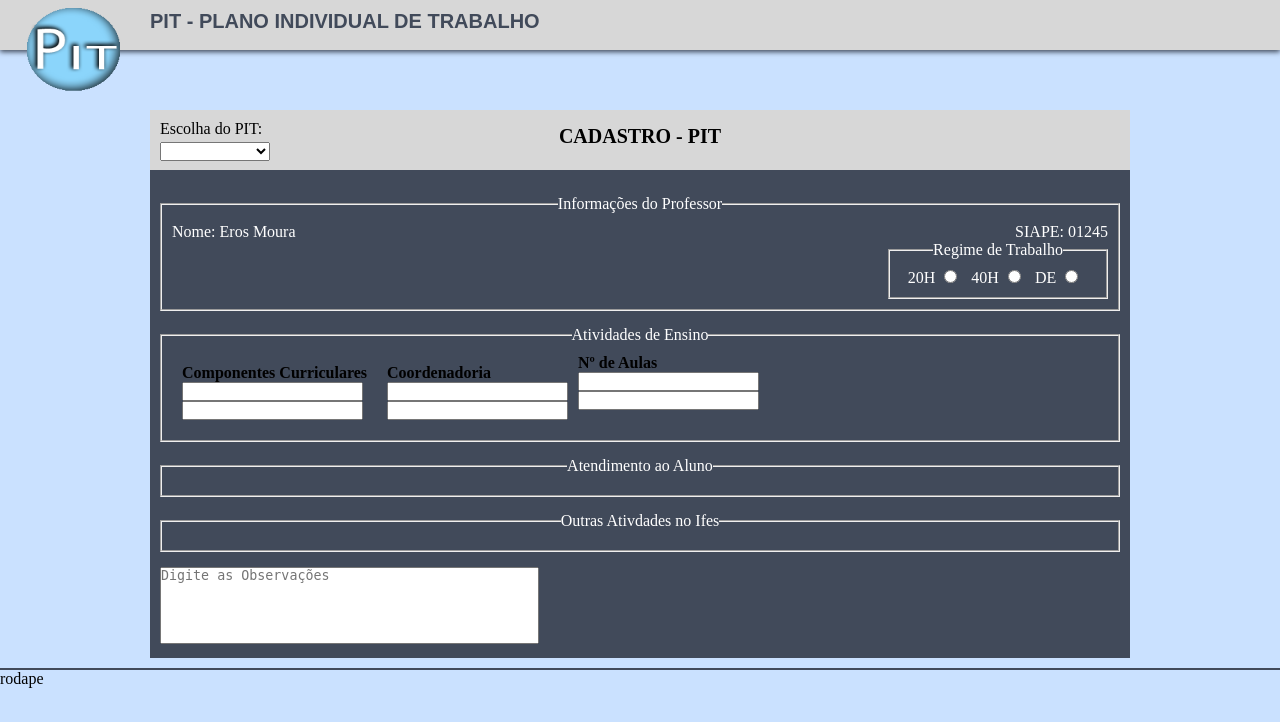
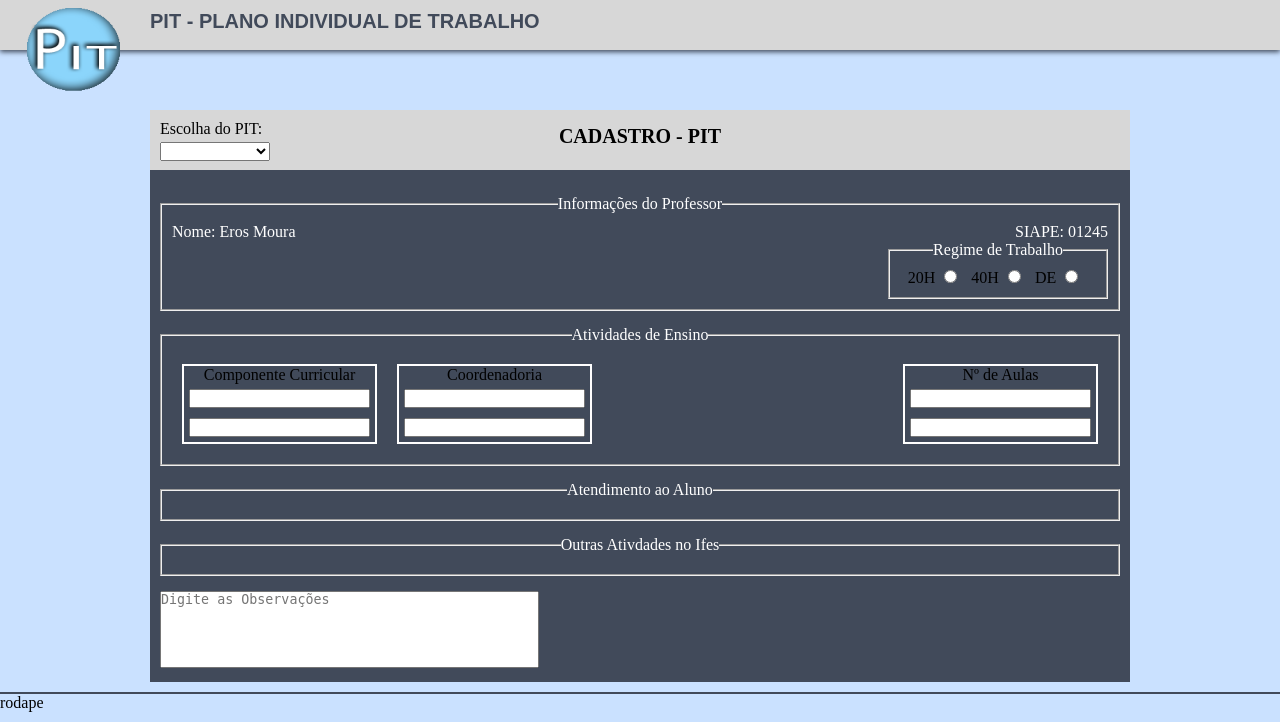
Before and after one commit to AdrianoAmorim/Repositorio, a PHP site: page / in a window 1280 px wide. Shown: the top 722 px of the page. Run offline with PHP 8.4, Linux system fonts and the light colour scheme; data that the repository does not hold is empty.

Commit message:
Ultima Atualização
Subindo so pra att mesmo

```diff
--- a/Pit/css/estiloIndex.css
+++ b/Pit/css/estiloIndex.css
@@ -19,6 +19,9 @@ div#container section#scCadastroPit form#frmPit fieldset#camposDados1 {
 }
 
 /*Classes ---------------------------------------------------------------------*/
+.inDados{
+    margin: 5px;
+}
 .camposDados{
     float: left;
     width: 100%;
@@ -137,22 +140,29 @@ div#container section#scCadastroPit form#frmPit fieldset#regimeTrabalho{
     width: 220px;
     padding: 10px;
     text-align: center;
-    color: white;
+    color: black;
 
 }
 
 div#container section#scCadastroPit form#frmPit div#componentesCurriculares {
+    text-align: center;
     float: left;
     margin: 10px;
+    border: 2px solid white;
 }
 
 div#container section#scCadastroPit form#frmPit div#coordenadoria {
+    text-align: center;
     float: left;
     margin: 10px;
+    border: 2px solid white;
 }
 
 div#container section#scCadastroPit form#frmPit div#numAulas {
-    float: left;
+    text-align: center;
+    float: right;
+    margin: 10px;
+    border: 2px solid white;
 
 }
 
--- a/Pit/index.php
+++ b/Pit/index.php
@@ -9,6 +9,7 @@ $con->conectar($_POST['inUsuario'],$_POST['inSenha']);
 <head lang="pt-br">
     <meta charset="UTF-8">
     <link rel="stylesheet" href="css/estiloIndex.css"/>
+    <script src="js/teste.js"></script>
     <title>PIT - CADASTRO</title>
 </head>
 <body>
@@ -25,8 +26,10 @@ $con->conectar($_POST['inUsuario'],$_POST['inSenha']);
             <optgroup label="2014">
                 <option value="1º Semestre">1º Semestre</option>
                 <option value="2º Semestre">2º Semestre</option>
-                <option value="3º Semestre">3º Semestre</option>
-                <option value="4º Semestre">4º Semestre</option>
+            </optgroup>
+            <optgroup label="2015">
+                <option value="1º Semestre">1º Semestre</option>
+                <option value="2º Semestre">2º Semestre</option>
             </optgroup>
         </select>
 
@@ -55,22 +58,24 @@ $con->conectar($_POST['inUsuario'],$_POST['inSenha']);
 
             <fieldset class="camposDados"><legend class="tituloCamposDados">Atividades de Ensino</legend>
                 <div id="componentesCurriculares">
-                    <h4 id="tituloComponetesC">Componentes Curriculares</h4>
+                    <label for="componenteCurricular" id="lblCompCurr">Componente Curricular</label><br/>
                         <input type="text" name="componenteCurricular" class="inDados"><br/>
                         <input type="text" name="componenteCurricular" class="inDados">
                 </div>
 
                 <div id="coordenadoria">
-                    <h4 id="tituloCoordenadoria">Coordenadoria</h4>
+                    <label for="coordenadoria" id="tituloCoordenadoria">Coordenadoria</label><br/>
                         <input type="text" name="coordenadoria" class="inDados"><br/>
                         <input type="text" name="coordenadoria" class="inDados">
                 </div>
 
                 <div id="numAulas">
-                    <h4 id="tituloNumAulas">Nº de Aulas</h4>
+                    <label for="qtdAulas" id="tituloNumAulas">Nº de Aulas</label><br/>
                         <input type="text" name="qtdAulas" class="inDados"><br/>
                         <input type="text" name="qtdAulas" class="inDados">
                 </div>
+
+
             </fieldset>
 
             <fieldset class="camposDados"><legend class="tituloCamposDados">Atendimento ao Aluno</legend>
--- /dev/null
+++ b/Pit/js/teste.js
@@ -0,0 +1,25 @@
+/**
+ * Created by Adriano on 25/06/14.
+ */
+
+
+function add(){
+    //pega quantos elementos que tem com o name o parametro
+    var campoCompCurr = document.getElementsByName('componenteCurricular');
+    //contador
+    var i;
+    //guarda a quantidade de elementos que foi pegado
+    var aux = campoCompCurr.length;
+    //variavel que vai guardar todos os inputs os existentes e depois o novo
+    var conc = "";
+    for(i=0;i< aux ;i++){
+        //ainda nao sei exatamente o que faz
+        conc += "<input type='text' name='componenteCurricular'class='inDados' value='"+campoCompCurr[i].value+"' /><br/>"
+    }
+    //depois de adicionar os inputs existentes adiciono o novo a variavel
+    conc += "<input type='text'class= 'inDados' name='componenteCurricular' value='' /><br/>";
+
+    //por fim adiciono os componentes no elemento com o id do parametro
+    document.getElementById('componentesCurriculares').innerHTML = conc;
+
+}
```
